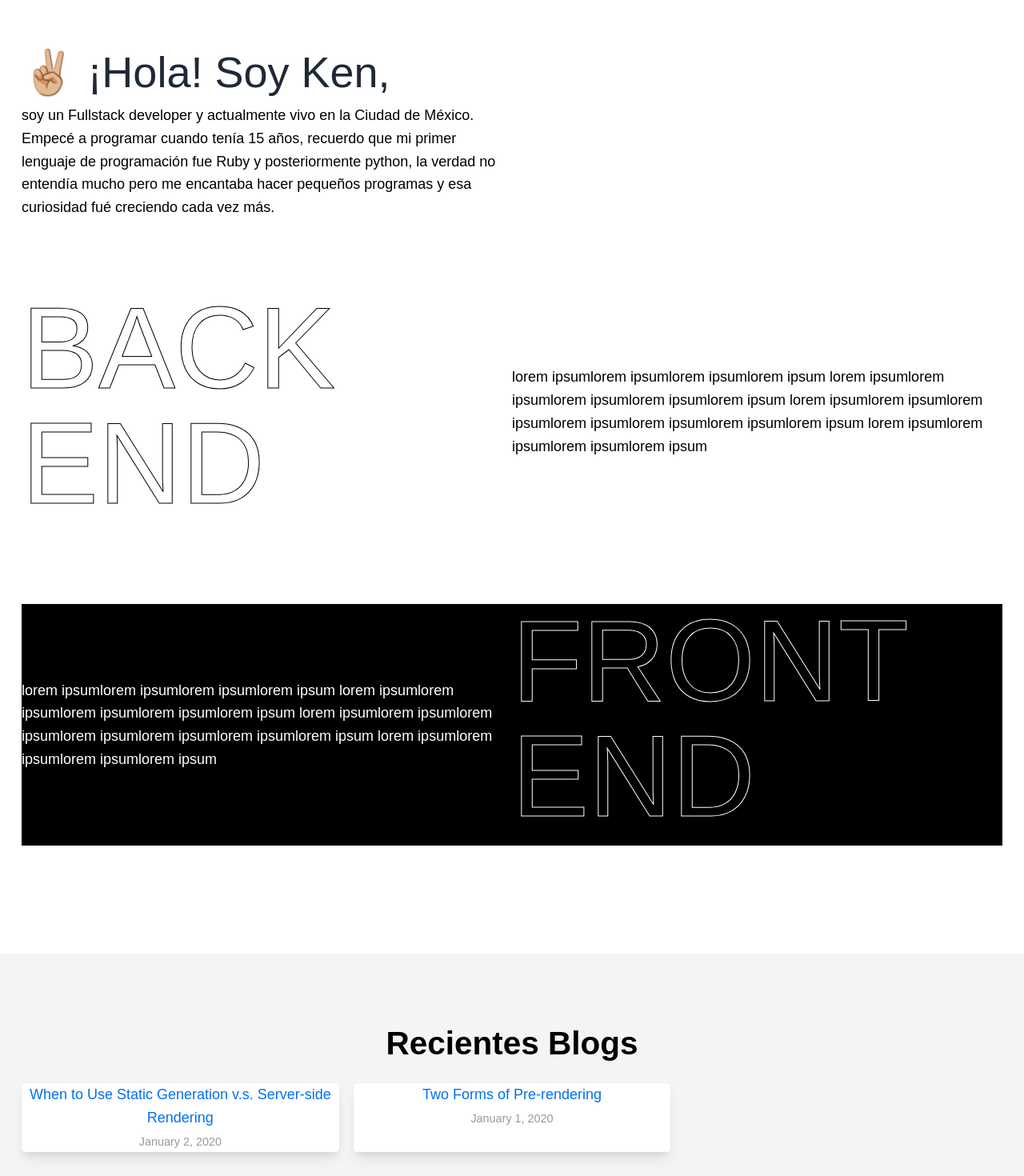
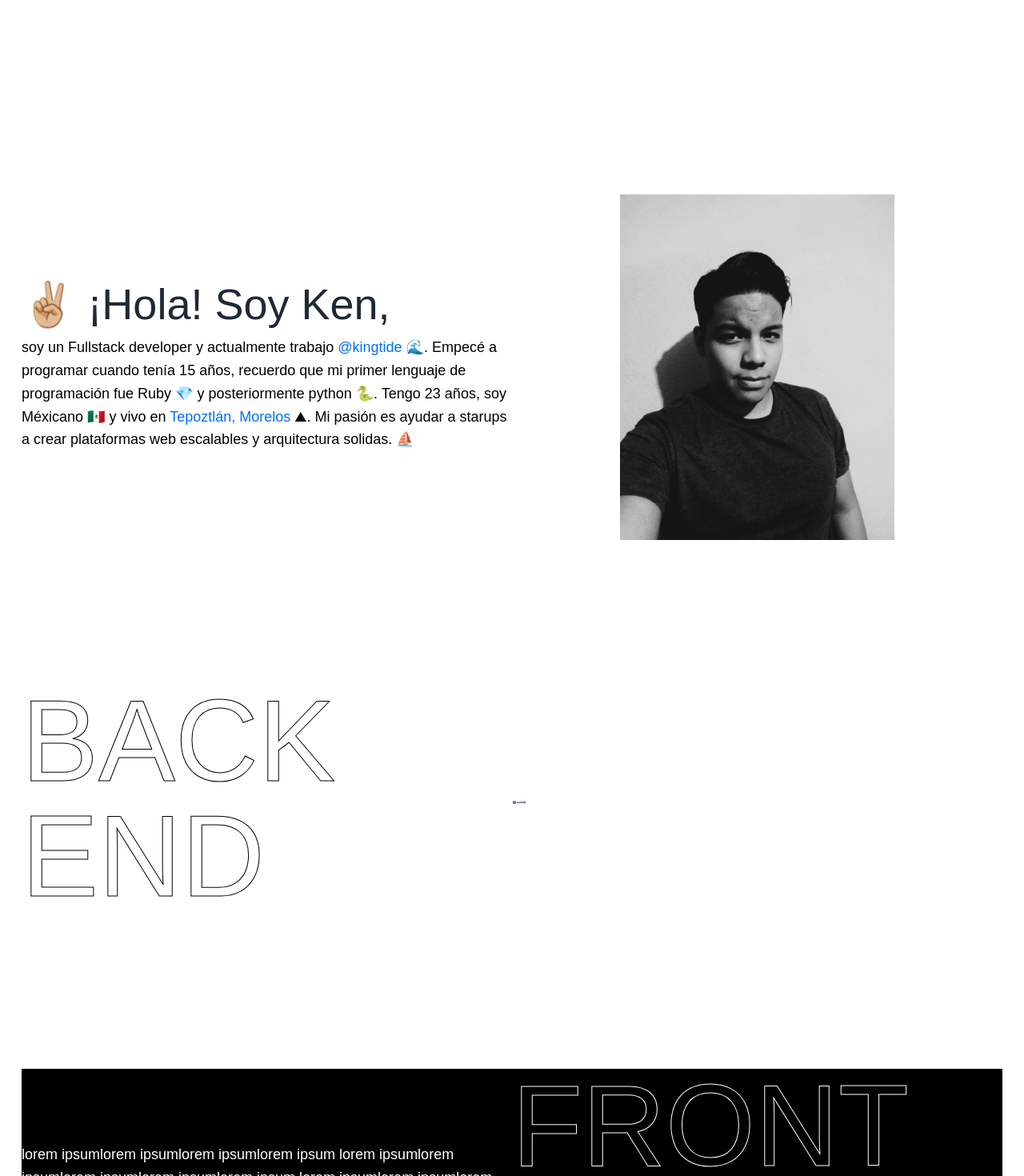
Before and after one commit to createdbyken/kenblog, a Next.js app: page / in a window 1280 px wide. Shown: the part 520-1990 px from the top of the page at 80% size. Built offline with nearby package versions, Linux system fonts and the light colour scheme.

Commit message:
added own image, added more description, added blog grid

```diff
--- a/pages/index.js
+++ b/pages/index.js
@@ -1,10 +1,9 @@
-import Head from 'next/head'
-import Layout, { siteTitle } from '../components/layout'
 import utilStyles from '../styles/utils.module.css'
 import { getSortedPostsData } from '../lib/posts'
 import Link from 'next/link'
 import Date from '../components/date'
 import Hero from '../components/Hero'
+import Devicon from 'devicon'
 
 export default function Home({ allPostsData }) {
 	return (
@@ -12,31 +11,33 @@ export default function Home({ allPostsData }) {
 			<Hero></Hero>
 
 			<section className="container mx-auto px-6 p-10">
-				<div className="flex items-center flex-wrap mb-20">
+				<div className="flex items-center flex-wrap my-40">
 					<div className="w-full md:w-1/2">
 						<h1 className="text-5xl text-gray-800 mb-3">✌🏼 ¡Hola! Soy Ken, </h1>
 						<p>
-						soy un Fullstack developer y actualmente vivo en la Ciudad de México. Empecé a programar cuando tenía 15 años, recuerdo que mi primer lenguaje de programación fue Ruby y posteriormente python, la verdad no entendía mucho pero me encantaba hacer pequeños programas y esa curiosidad fué creciendo cada vez más.
+						soy un Fullstack developer y actualmente trabajo <a target="_blank" href="https://kingtide.com" className="cursor-pointer">@kingtide</a> 🌊.
+						Empecé a programar cuando tenía 15 años, recuerdo que mi primer lenguaje de programación fue Ruby 💎 y posteriormente python 🐍. Tengo 23 años, soy Méxicano 🇲🇽 y vivo en <a href="" className="cursor-pointer">Tepoztlán, Morelos</a> ⛰. Mi pasión es ayudar a starups a crear plataformas web escalables y arquitectura solidas. ⛵️
 						</p>
 					</div>
 
-					<div className="w-full md:w-1/2 bg-black">
+					<div className="w-full md:w-1/2 grid justify-items-center">
+						<img
+							src="/images/profile.jpeg"
+							className="md:object-scale-down md:h-96 md:w-96"
+							alt="ken sanchez "
+						/>
 					</div>
 				</div>
 
 
-				<div className="flex items-center flex-wrap mb-20">
+				<div className="flex items-center flex-wrap my-40">
 					<div className="w-full md:w-1/2">
 						<p className="text-7xl md:text-8xl lg:text-9xl text-gray-800 mb-3 trns_text_blk">
 							BACK<br/>END
 						</p>
 					</div>
 					<div className="w-full md:w-1/2">
-						<p>
-							lorem ipsumlorem ipsumlorem ipsumlorem ipsum lorem ipsumlorem ipsumlorem ipsumlorem ipsumlorem ipsum
-							lorem ipsumlorem ipsumlorem ipsumlorem ipsumlorem ipsumlorem ipsumlorem ipsum
-							lorem ipsumlorem ipsumlorem ipsumlorem ipsum
-						</p>
+						<i className="devicon-aftereffects-plain colored"></i>
 					</div>
 				</div>
 
@@ -59,15 +60,15 @@ export default function Home({ allPostsData }) {
 			<div className="bg-gray-100 ">
 				<div className="container mx-auto px-6 text-center py-20">
 					<h2 className="mb-6 text-4xl font-bold text-center text-black">
-						Recientes Blogs
+						Blogs Recientes
 					</h2>
 
 					<section>
 						<div className="grid grid-cols-3 gap-4">
 							{allPostsData.map(({ id, date, title }) => (
-								<div className="...  md:shadow-lg rounded bg-white" key={id}>
+								<div className="...  md:shadow-lg rounded bg-white pt-5 pb-5" key={id}>
 									<Link href={`/posts/${id}`}>
-										<a>{title}</a>
+										<a className="text-xl antialiased text-gray-700	my-14">{title}</a>
 									</Link>
 									<br />
 									<small className={utilStyles.lightText}>
```
